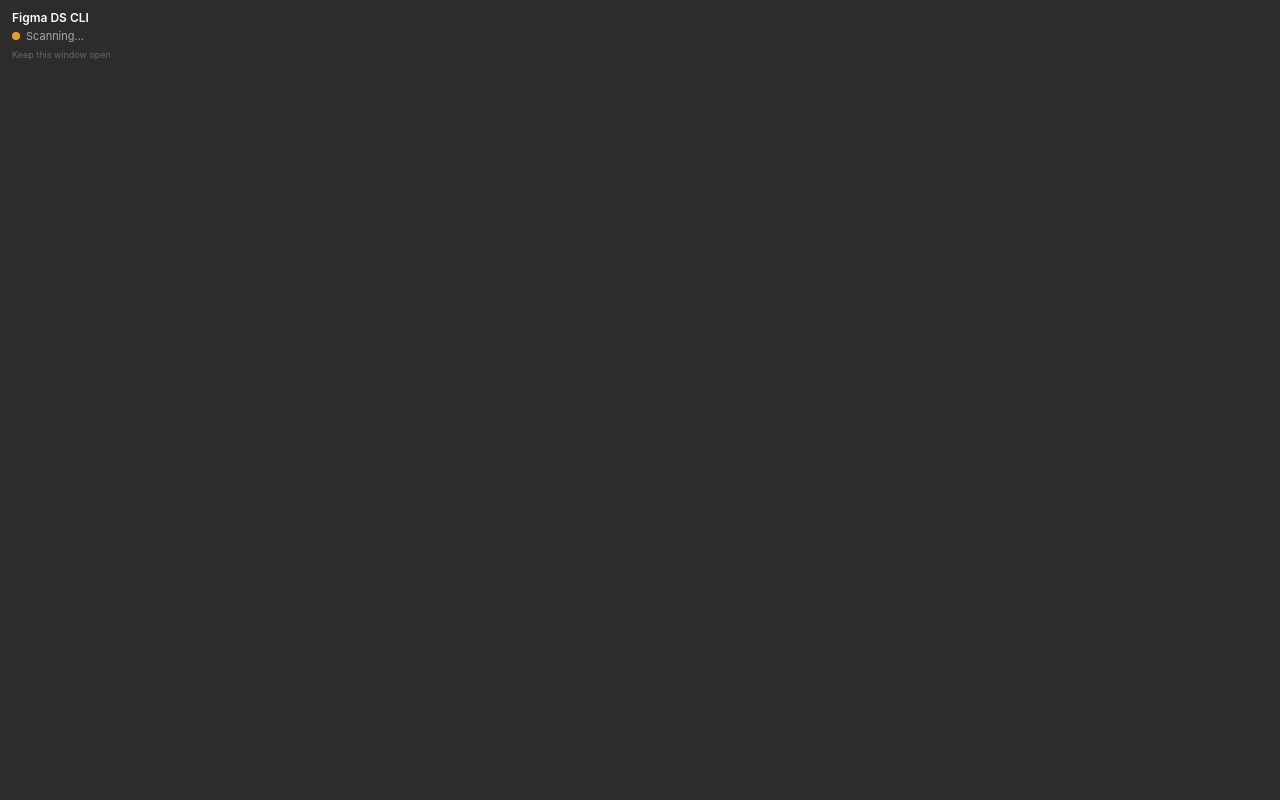
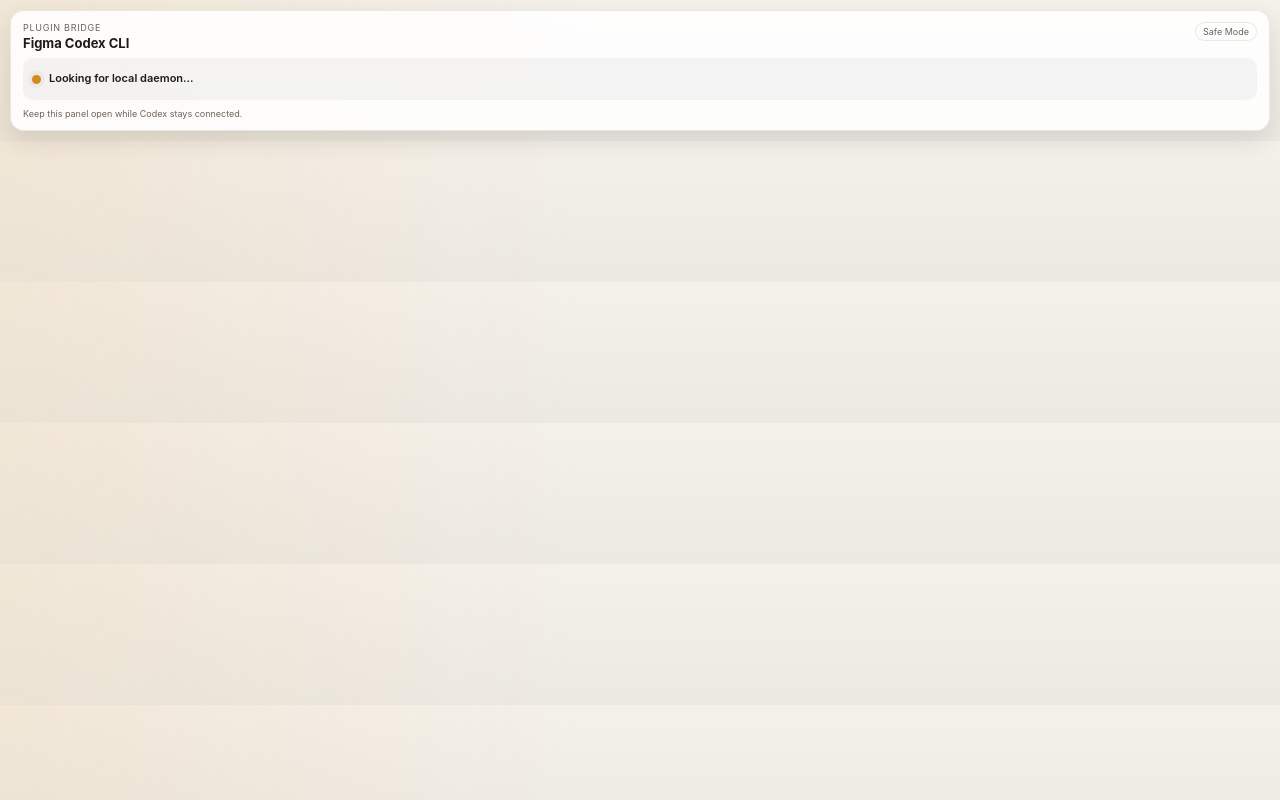
Before and after one commit to cstueberitz/figma-codex-cli, a website: page plugin/ui.html in a window 1280 px wide. Drawn offline with Linux system fonts and the light colour scheme.

Commit message:
Refine Codex copy and plugin UI

```diff
--- a/plugin/ui.html
+++ b/plugin/ui.html
@@ -2,48 +2,159 @@
 <html>
 <head>
   <style>
+    :root {
+      color-scheme: light dark;
+      --bg: #f4f1ea;
+      --panel: rgba(255, 255, 255, 0.88);
+      --panel-border: rgba(124, 103, 74, 0.14);
+      --text: #1f1a17;
+      --muted: #6f6258;
+      --dot-idle: #b3aba3;
+      --dot-connecting: #d38b1f;
+      --dot-connected: #2e9a62;
+      --dot-error: #d25252;
+      --shadow: 0 10px 24px rgba(52, 38, 24, 0.12);
+    }
+
+    @media (prefers-color-scheme: dark) {
+      :root {
+        --bg: #171311;
+        --panel: rgba(34, 28, 24, 0.94);
+        --panel-border: rgba(255, 255, 255, 0.08);
+        --text: #f6efe7;
+        --muted: #b9aca1;
+        --dot-idle: #5d534b;
+        --dot-connecting: #f0a533;
+        --dot-connected: #53c78b;
+        --dot-error: #ff7b72;
+        --shadow: 0 12px 30px rgba(0, 0, 0, 0.28);
+      }
+    }
+
     * { margin: 0; padding: 0; box-sizing: border-box; }
     body {
-      font-family: Inter, -apple-system, sans-serif;
+      font-family: "SF Pro Text", "Inter", -apple-system, BlinkMacSystemFont, sans-serif;
       font-size: 11px;
-      background: #2c2c2c;
-      color: #fff;
+      background:
+        radial-gradient(circle at top left, rgba(232, 184, 121, 0.18), transparent 45%),
+        linear-gradient(180deg, rgba(255, 255, 255, 0.03), rgba(0, 0, 0, 0.03)),
+        var(--bg);
+      color: var(--text);
       height: 100%;
       display: flex;
+      align-items: stretch;
+      padding: 10px;
+      overflow: hidden;
+    }
+
+    .shell {
+      width: 100%;
+      height: 100%;
+      border-radius: 14px;
+      border: 1px solid var(--panel-border);
+      background: var(--panel);
+      box-shadow: var(--shadow);
+      backdrop-filter: blur(10px);
+      padding: 11px 12px 10px;
+      display: flex;
       flex-direction: column;
-      padding: 10px 12px;
-      gap: 4px;
+      justify-content: space-between;
+      gap: 8px;
     }
-    .row {
+
+    .topline {
+      display: flex;
+      align-items: flex-start;
+      justify-content: space-between;
+      gap: 10px;
+    }
+
+    .eyebrow {
+      font-size: 9px;
+      text-transform: uppercase;
+      letter-spacing: 0.08em;
+      color: var(--muted);
+      margin-bottom: 3px;
+    }
+
+    .title {
+      font-weight: 650;
+      font-size: 13px;
+      line-height: 1.1;
+    }
+
+    .badge {
+      flex-shrink: 0;
+      border-radius: 999px;
+      border: 1px solid var(--panel-border);
+      padding: 4px 7px;
+      font-size: 9px;
+      line-height: 1;
+      color: var(--muted);
+      background: rgba(255, 255, 255, 0.06);
+    }
+
+    .status-row {
       display: flex;
       align-items: center;
-      gap: 6px;
+      gap: 8px;
+      padding: 8px 9px;
+      border-radius: 10px;
+      background: rgba(127, 127, 127, 0.08);
+      min-height: 42px;
     }
+
     .dot {
-      width: 8px;
-      height: 8px;
+      width: 9px;
+      height: 9px;
       border-radius: 50%;
-      background: #666;
+      background: var(--dot-idle);
+      box-shadow: 0 0 0 4px rgba(127, 127, 127, 0.08);
     }
-    .dot.connecting { background: #f59e0b; animation: pulse 1s infinite; }
-    .dot.connected { background: #22c55e; }
-    .dot.error { background: #ef4444; }
+    .dot.connecting { background: var(--dot-connecting); animation: pulse 1s infinite; }
+    .dot.connected { background: var(--dot-connected); }
+    .dot.error { background: var(--dot-error); }
+
     @keyframes pulse {
       0%, 100% { opacity: 1; }
       50% { opacity: 0.4; }
     }
-    .title { font-weight: 600; font-size: 12px; }
-    #status { color: #aaa; }
-    .hint { font-size: 9px; color: #666; margin-top: 2px; }
+
+    #status {
+      color: var(--text);
+      font-weight: 560;
+      line-height: 1.25;
+      white-space: normal;
+      word-break: break-word;
+    }
+
+    .hint {
+      font-size: 9px;
+      color: var(--muted);
+      line-height: 1.25;
+      white-space: normal;
+      word-break: break-word;
+      max-width: 100%;
+    }
   </style>
 </head>
 <body>
-  <div class="title">Figma DS CLI</div>
-  <div class="row">
-    <div id="dot" class="dot connecting"></div>
-    <span id="status">Connecting...</span>
+  <div class="shell">
+    <div class="topline">
+      <div>
+        <div class="eyebrow">Plugin Bridge</div>
+        <div class="title">Figma Codex CLI</div>
+      </div>
+      <div class="badge">Safe Mode</div>
+    </div>
+
+    <div class="status-row">
+      <div id="dot" class="dot connecting"></div>
+      <span id="status">Looking for local daemon…</span>
+    </div>
+
+    <div class="hint">Keep this panel open while Codex stays connected.</div>
   </div>
-  <div class="hint">Keep this window open</div>
 
   <script>
     // Scan ports 3456-3460 in PARALLEL for fast connection
@@ -63,7 +174,7 @@
     function connectParallel() {
       if (ws && ws.readyState === WebSocket.OPEN) return;
 
-      setStatus('Scanning...', 'connecting');
+      setStatus('Looking for local daemon…', 'connecting');
       let connected = false;
       const attempts = [];
 
@@ -95,7 +206,7 @@
             ws.onclose = handleClose;
             ws.onerror = handleClose;
 
-            setStatus('Connected', 'connected');
+            setStatus('Connected to local bridge', 'connected');
             parent.postMessage({ pluginMessage: { type: 'connected' } }, '*');
 
             // Send hello
@@ -159,7 +270,7 @@
       // Only show reconnecting if we were the active connection
       if (ws && ws.readyState !== WebSocket.OPEN) {
         ws = null;
-        setStatus('Reconnecting...', 'connecting');
+        setStatus('Connection lost, retrying…', 'connecting');
         stopKeepalive();
         parent.postMessage({ pluginMessage: { type: 'disconnected' } }, '*');
 
```
Also changed, not shown: AGENTS.md (+10 -10 lines), docs/CODEX-SESSION.md (+5 -5 lines), plugin/code.js (+7 -7 lines), README.md, plugin/manifest.json, src/index.js.
